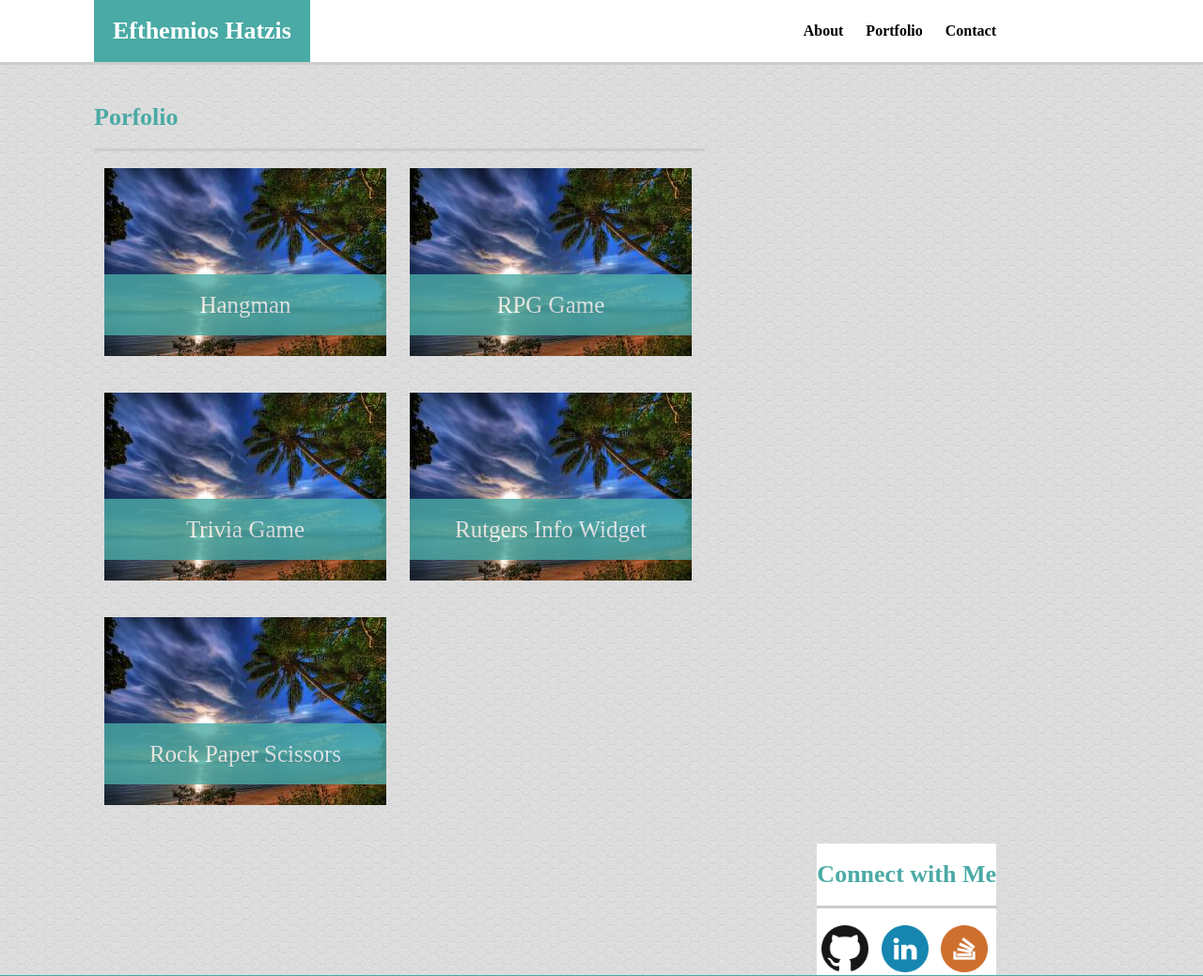
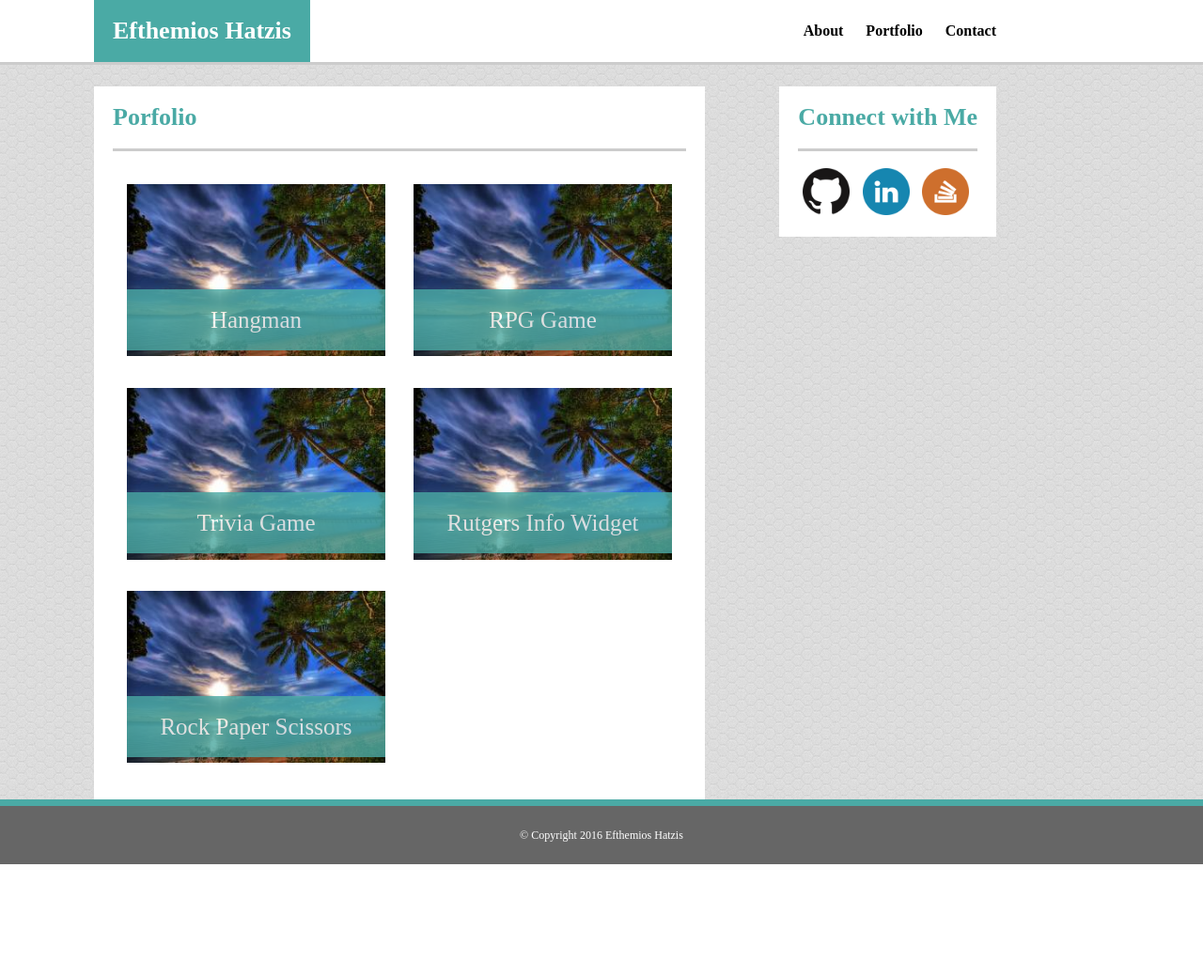
Before and after one commit to eHatz/class-Portfolio, a PHP site: page /portfolio.html in a window 1280 px wide. Shown: the top 1039 px of the page at 94% size. After the commit the page ends 920 px from the top, so only its background shows below. Run offline with PHP 8.4, Linux system fonts and the light colour scheme.

Commit message:
index and portfolio media queries done

```diff
--- a/assignment1/assets/css/style.css
+++ b/assignment1/assets/css/style.css
@@ -47,6 +47,11 @@
 	width: 960px;
 	display: block;
 }
+.head-margins{
+	padding: 0px 100px 0px 100px;
+	width: 960px;
+	display: block;
+}
 
 #main-box{
 	width: 650px;
@@ -117,19 +123,17 @@
 }
 
 .portfolio-images {
-	display: inline-block;
-	width: 50%;
 	position: relative;
+	width: 45%;
+	float: left;
+	margin: 2.5%;
 	text-align: center;
-	padding-bottom: 40px;
-	margin: -2px;
 }
+
 h3{
-	position: relative;
 	position: absolute;
-	top: 100px;
-	width: 300px;
-	margin: 13px;
+	top: 60%;
+	width: 100%;
 	padding: 20px 0px 20px 0px;
 	color: white;
 	background-color: #4aaaa5;
--- a/assignment1/index.html
+++ b/assignment1/index.html
@@ -10,7 +10,7 @@
 	<body background="assets/images/background-about.png">
 
 		<div id="header">
-			<div class="margins">
+			<div class="head-margins">
 				<section id="header-name">
 					<h1>Efthemios Hatzis</h1>
 				</section>
@@ -31,7 +31,7 @@
 					</section>
 
 					<section id=about-pic>
-						<img src="assets/images/Tim.jpg" alt="Picture of Tim" width="250">
+						<img src="assets/images/Tim.jpg" alt="Picture of Tim" width="100%">
 					</section>
 						<p>
 						Tim Tim Tim Tim Tim Tim Tim Tim Tim Tim Tim Tim Tim Tim Tim Tim Tim Tim Tim Tim Tim Tim Tim Tim Tim Tim Tim Tim Tim Tim Tim Tim Tim Tim Tim Tim Tim Tim Tim Tim Tim Tim Tim Tim Tim Tim Tim Tim Tim Tim Tim Tim Tim Tim Tim Tim Tim Tim Tim Tim Tim Tim Tim Tim Tim Tim Tim Tim Tim Tim Tim Tim Tim Tim Tim Tim Tim Tim Tim Tim Tim Tim Tim Tim Tim Tim Tim Tim Tim Tim Tim Tim Tim Tim Tim Tim Tim Tim Tim Tim Tim Tim Tim Tim Tim Tim Tim Tim Tim Tim Tim Tim Tim Tim Tim Tim Tim Tim  Tim Tim Tim Tim Tim Tim Tim Tim Tim Tim Tim Tim Tim Tim Tim Tim Tim Tim Tim Tim Tim
--- a/assignment1/portfolio.html
+++ b/assignment1/portfolio.html
@@ -7,7 +7,7 @@
 </head>
 <body background="assets/images/background-portfolio.png">
 	<div id="header">
-		<div class="margins">
+		<div class="head-margins">
 			<section id="header-name">
 				<h1>Efthemios Hatzis</h1>
 			</section>
@@ -23,42 +23,45 @@
 	<div class="margins">
 
 		<div id="main-box">
+			<div id="main-content">
 				<section id="about-heading">
 					<h2>Porfolio</h2>
 				</section>
 				<div class="portfolio-images">
-				<a href="https://en.wikipedia.org/wiki/Hangman_(game)"><img src="assets/images/portfolio.jpg" width="300"></a>
+					<a href="https://en.wikipedia.org/wiki/Hangman_(game)"><img src="assets/images/portfolio.jpg" width="100%"></a>
 					<h3>
 						Hangman
 					</h3>
 				</div>
 				<div class="portfolio-images">
-				<a href="https://en.wikipedia.org/wiki/Role-playing_game"><img src="assets/images/portfolio.jpg" width="300"></a>
+					<a href="https://en.wikipedia.org/wiki/Role-playing_game"><img src="assets/images/portfolio.jpg" width="100%"></a>
 					<h3>
 						RPG Game
 					</h3>
 				</div>
 				<div class="portfolio-images">
-				<a href="https://en.wikipedia.org/wiki/Trivia"><img src="assets/images/portfolio.jpg" width="300"></a>
+					<a href="https://en.wikipedia.org/wiki/Trivia"><img src="assets/images/portfolio.jpg" width="100%"></a>
 					<h3>
 						Trivia Game
 					</h3>
 				</div>
 				<div class="portfolio-images">
-				<a href="https://en.wikipedia.org/wiki/Rutgers_University"><img src="assets/images/portfolio.jpg" width="300"></a>
+					<a href="https://en.wikipedia.org/wiki/Rutgers_University"><img src="assets/images/portfolio.jpg" width="100%"></a>
 					<h3>
 						Rutgers Info Widget
 					</h3>
 				</div>
 				<div class="portfolio-images">
-				<a href="https://en.wikipedia.org/wiki/Rock-paper-scissors"><img src="assets/images/portfolio.jpg" width="300"></a>
+					<a href="https://en.wikipedia.org/wiki/Rock-paper-scissors"><img src="assets/images/portfolio.jpg" width="100%"></a>
 					<h3>
 						Rock Paper Scissors
 					</h3>
 				</div>
 			</div>
+		</div>
 
 		<div id="connect-box">
+			<div id="connect-content">
 				<section id="connect-heading"><h2>Connect with Me</h2></section>
 
 				<section id="connect-left"><a href="https://github.com/"><img src="assets/images/github-link.png" width="50"></a></section>
@@ -68,6 +71,7 @@
 				<section id="connect-right"><a href="http://stackoverflow.com/"><img src="assets/images/stack-link.png" width="50"></a></section>
 			</div>
 		</div>
+	</div>
 </body>
 <footer>
 		<p>&#169 Copyright 2016 Efthemios Hatzis</p>
```
Also changed, not shown: other parts of assignment1/assets/css/style.css (+49 -1 lines). Lines whose indentation alone changed are shown as unchanged.
